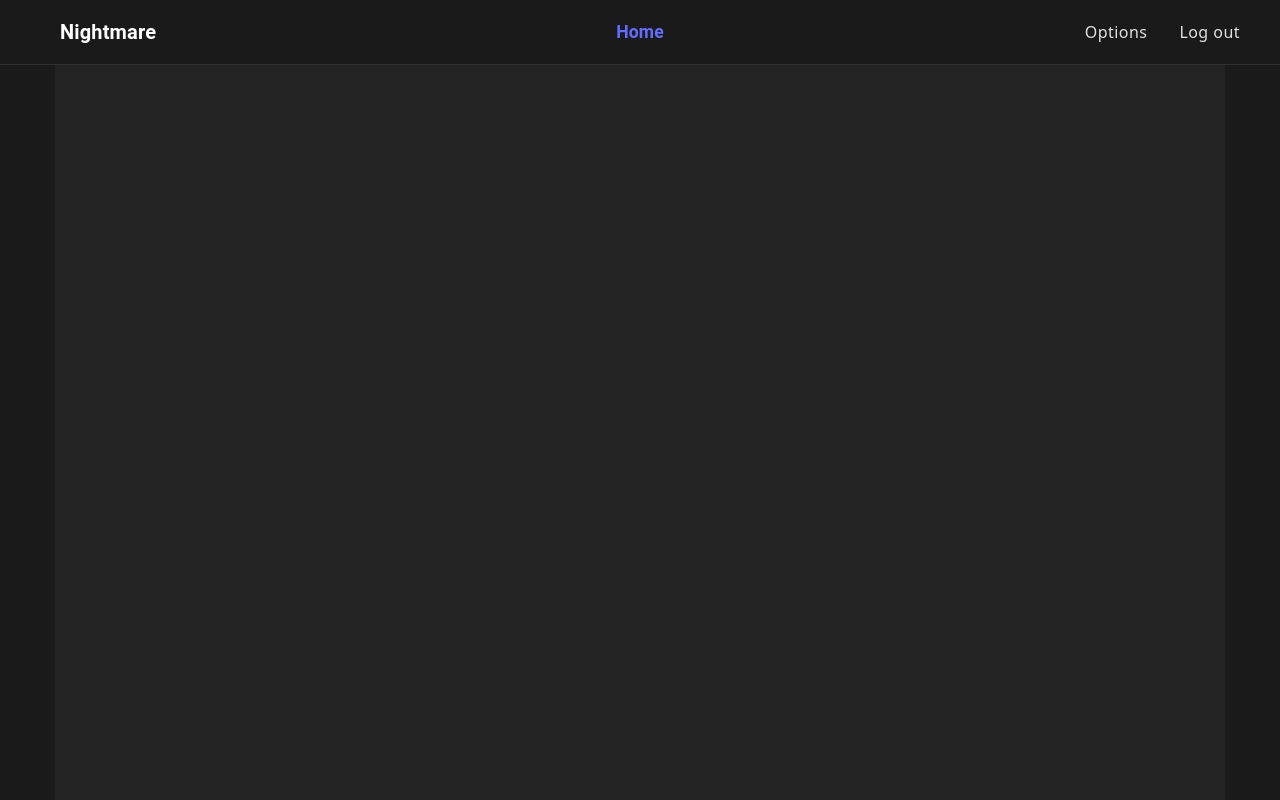
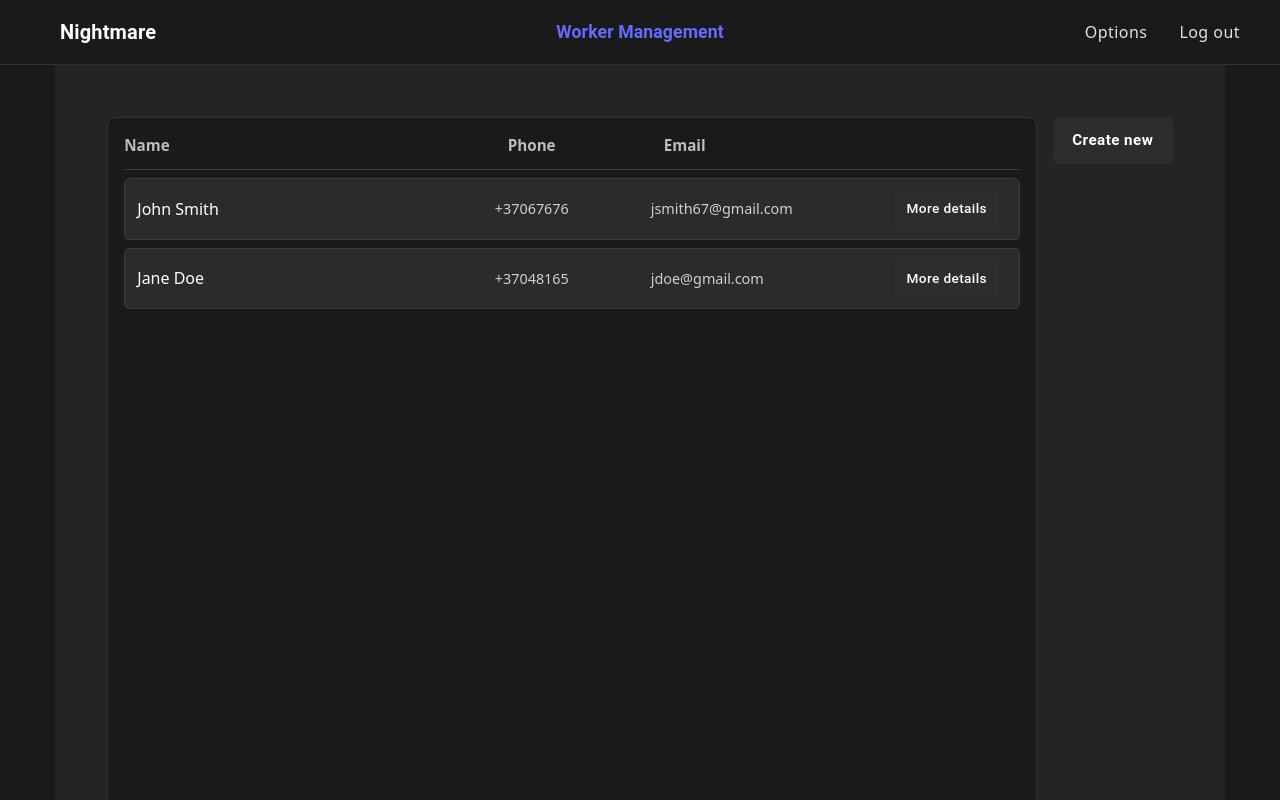
Before and after one commit to KarolisPetrovskis/Nightmare, a React (Vite) app in the folder frontend/: page /admin/worker-management in a window 1280 px wide. Shown: the top 800 px of the page. Built offline with nearby package versions, Linux system fonts and the light colour scheme; no server answers; some icons are missing.

Commit message:
Added initial page for Worker management

```diff
--- a/frontend/src/App.tsx
+++ b/frontend/src/App.tsx
@@ -11,6 +11,7 @@ import CurrentScheduleManagement from './pages/CurrentScheduleManagement/Current
 import DishSelection from './pages/OrderManagement/DishSelection/DishSelection';
 import Login from './pages/Login/Login';
 import BusinessView from './pages/AdminPages/Business view/BusinessView';
+import WorkerManagement from './pages/AdminPages/Worker Management/WorkerManagement';
 
 export interface WeatherForecast {
   date: string;
@@ -47,6 +48,7 @@ export default function App() {
               <Route path="/current-schedule-management/:date" element={<CurrentScheduleManagement />} />
               <Route path="/login" element={<Login />} />
               <Route path="/admin/business-view" element={<BusinessView />} />
+              <Route path="/admin/worker-management" element={<WorkerManagement />} />
             </Routes>
           </main>
           <div className="side-container" />
--- a/frontend/src/components/NavBar/Navbar.tsx
+++ b/frontend/src/components/NavBar/Navbar.tsx
@@ -20,6 +20,9 @@ export default function Navbar() {
     }
     if (location.pathname === '/admin/business-view') {
       return 'Business Management';
+    }
+    if (location.pathname === '/admin/worker-management') {
+      return 'Worker Management'
     }
     return links.find(link => link.to === location.pathname)?.label || 'Home';
   };
--- a/frontend/src/pages/AdminPages/Business view/BusinessView.tsx
+++ b/frontend/src/pages/AdminPages/Business view/BusinessView.tsx
@@ -83,7 +83,7 @@ export default function BusinessView() {
   const handleDelete = (id: number) => {
     if (confirm("Are you sure you want to delete this business?")) {
       setBusinesses((prev) => prev.filter((b) => b.id !== id));
-      // add DELETE call
+      // TODO: add DELETE call
     }
   };
 
--- /dev/null
+++ b/frontend/src/pages/AdminPages/Worker Management/WorkerManagement.css
@@ -0,0 +1,174 @@
+.worker-management-page {
+  display: flex;
+  height: 100vh;
+  background-color: #242424;
+  color: rgba(255, 255, 255, 0.87);
+  padding: 20px;
+  gap: 16px;
+}
+
+/* Main table area (left, dominant) */
+.worker-table-area {
+  flex: 1;
+  display: flex;
+  flex-direction: column;
+  background-color: #1a1a1a;
+  border-radius: 8px;
+  border: 1px solid rgba(255, 255, 255, 0.1);
+  padding: 16px;
+  min-width: 0;
+}
+
+/* Table-like header */
+.worker-table-header {
+  display: grid;
+  grid-template-columns: 1fr 140px 220px 120px;
+  gap: 16px;
+  padding-bottom: 12px;
+  border-bottom: 1px solid rgba(255, 255, 255, 0.15);
+  font-weight: 600;
+  font-size: 0.95rem;
+  color: #bdbdbd;
+  margin-bottom: 8px;
+}
+
+.col-name { text-align: left }
+.col-phone { text-align: left }
+.col-email { text-align: left }
+.col-action { text-align: center }
+
+/* Worker rows container (scrollable) */
+.worker-table-rows {
+  flex: 1;
+  overflow-y: auto;
+  display: flex;
+  flex-direction: column;
+  gap: 8px;
+}
+
+/* Individual worker row */
+.worker-table-row {
+  display: grid;
+  grid-template-columns: 1fr 140px 220px 120px;
+  gap: 16px;
+  align-items: center;
+  padding: 12px;
+  background-color: #2b2b2b;
+  border: 1px solid rgba(255, 255, 255, 0.08);
+  border-radius: 6px;
+  transition: background-color 0.2s, border-color 0.2s;
+}
+
+.worker-table-row:hover {
+  background-color: #323232;
+  border-color: rgba(255, 255, 255, 0.15);
+}
+
+.worker-table-row .col-name {
+  font-weight: 500;
+  color: #ffffff;
+}
+
+.worker-table-row .col-phone,
+.worker-table-row .col-email {
+  color: #cfcfcf;
+  font-size: 0.9rem;
+}
+
+.worker-table-row .col-action {
+  display: flex;
+  justify-content: center;
+}
+
+/* More details button */
+.more-details-btn {
+  padding: 6px 12px !important;
+  font-size: 0.85rem !important;
+  font-weight: 500 !important;
+  background-color: #2d2d2d !important;
+  color: #ffffff !important;
+  text-transform: none !important;
+  border-radius: 4px !important;
+  transition: background-color 0.2s;
+}
+
+.more-details-btn:hover {
+  background-color: #3e44b3 !important;
+}
+
+/* Right sidebar */
+.worker-sidebar {
+  width: 120px;
+  display: flex;
+  flex-direction: column;
+  gap: 12px;
+}
+
+/* Create new button */
+.create-new-btn {
+  padding: 10px 16px !important;
+  font-size: 0.95rem !important;
+  font-weight: 600 !important;
+  background-color: #2d2d2d !important;
+  color: #ffffff !important;
+  text-transform: none !important;
+  border-radius: 6px !important;
+  transition: background-color 0.2s;
+  height: fit-content;
+}
+
+.create-new-btn:hover {
+  background-color: #3e44b3 !important;
+}
+
+/* Scrollbar styling */
+.worker-table-rows::-webkit-scrollbar {
+  width: 6px;
+}
+
+.worker-table-rows::-webkit-scrollbar-track {
+  background: rgba(255, 255, 255, 0.05);
+}
+
+.worker-table-rows::-webkit-scrollbar-thumb {
+  background: rgba(255, 255, 255, 0.2);
+  border-radius: 3px;
+}
+
+.worker-table-rows::-webkit-scrollbar-thumb:hover {
+  background: rgba(255, 255, 255, 0.3);
+}
+
+/* Responsive */
+@media (max-width: 1200px) {
+  .worker-table-header,
+  .worker-table-row {
+    grid-template-columns: 1fr 100px 150px 100px;
+    gap: 12px;
+  }
+
+  .col-email {
+    font-size: 0.85rem;
+  }
+}
+
+@media (max-width: 900px) {
+  .worker-management-page {
+    flex-direction: column;
+  }
+
+  .worker-sidebar {
+    width: 100%;
+    flex-direction: row;
+    justify-content: flex-end;
+  }
+
+  .create-new-btn {
+    width: auto;
+  }
+
+  .worker-table-header,
+  .worker-table-row {
+    grid-template-columns: 1fr 100px 120px auto;
+  }
+}
--- /dev/null
+++ b/frontend/src/pages/AdminPages/Worker Management/WorkerManagement.tsx
@@ -0,0 +1,66 @@
+import "./WorkerManagement.css";
+import Button from "@mui/material/Button";
+import { useState } from "react";
+
+type Worker = {
+  id: number;
+  name: string;
+  phone?: string;
+  email?: string;
+};
+
+// Mock data constants
+const SAMPLE_WORKERS: Worker[] = [
+  { id: 1, name: "John Smith", phone: "+37067676", email: "jsmith67@gmail.com" },
+  { id: 2, name: "Jane Doe", phone: "+37048165", email: "jdoe@gmail.com" },
+];
+
+export default function WorkerManagement() {
+  const [workers, setWorkers] = useState<Worker[]>(SAMPLE_WORKERS);
+
+  const handleNew = () => {
+    // TODO: Open modal to create new worker
+  };
+
+  const handleMoreDetails = (w: Worker) => {
+    // TODO: Open modal or navigate to detailed worker edit page
+  };
+
+  return (
+    <div className="worker-management-page">
+      {/* Main content area: large table-like list */}
+      <div className="worker-table-area">
+        {/* Table-like header row */}
+        <div className="worker-table-header">
+          <div className="col-name">Name</div>
+          <div className="col-phone">Phone</div>
+          <div className="col-email">Email</div>
+          <div className="col-action"></div>
+        </div>
+
+        {/* Worker rows */}
+        <div className="worker-table-rows">
+          {workers.map((w) => (
+            <div key={w.id} className="worker-table-row">
+              <div className="col-name">{w.name}</div>
+              <div className="col-phone">{w.phone}</div>
+              <div className="col-email">{w.email}</div>
+              <div className="col-action">
+                <Button className="more-details-btn" onClick={() => handleMoreDetails(w)}>
+                  More details
+                </Button>
+              </div>
+            </div>
+          ))}
+        </div>
+      </div>
+
+      {/* Right sidebar */}
+      <div className="worker-sidebar">
+        <Button className="create-new-btn" onClick={handleNew}>
+          Create new
+        </Button>
+      </div>
+    </div>
+  );
+}
```
